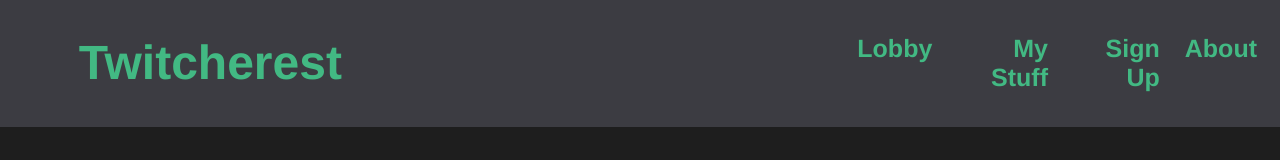
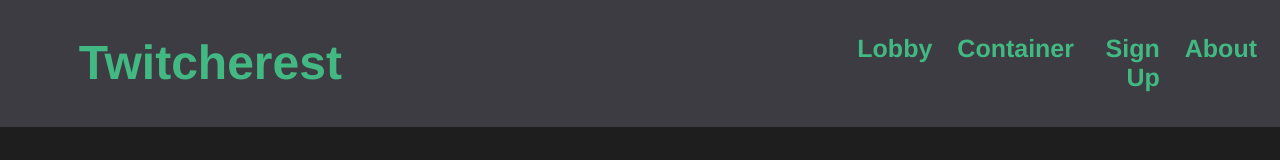
Before and after one commit to hacken01/CS220Final, a Vue app in the folder front-end/: page /container in a window 1280 px wide. Shown: the top 160 px of the page. Built offline with nearby package versions, Linux system fonts and the light colour scheme; no server answers.

Commit message:
rename mystaff

```diff
--- a/front-end/src/App.vue
+++ b/front-end/src/App.vue
@@ -8,7 +8,7 @@
     </div>
     <div id="rightSide">
         <router-link to="/">Lobby</router-link>
-        <router-link to="/MyStuff">My Stuff</router-link>
+        <router-link to="/Container">Container</router-link>
         <router-link to="/SignUp">Sign Up</router-link>
         <router-link to="/about">About</router-link>
     </div>
--- a/front-end/src/router/index.js
+++ b/front-end/src/router/index.js
@@ -1,7 +1,7 @@
 import Vue from 'vue'
 import VueRouter from 'vue-router'
 import Home from '../views/Home.vue'
-import MyStuff from '../views/MyStuff.vue'
+import Container from '../views/Container.vue'
 import SignUp from '../views/SignUp.vue'
 
 Vue.use(VueRouter)
@@ -12,9 +12,9 @@ const routes = [{
     component: Home
 },
 {
-        path: '/mystuff',
-        name: 'MyStuff',
-        component: MyStuff
+    path: '/container',
+    name: 'Container',
+    component: Container
 },
 {
     path: '/signup',
@@ -28,7 +28,7 @@ const routes = [{
     // this generates a separate chunk (about.[hash].js) for this route
     // which is lazy-loaded when the route is visited.
     component: () =>
-            import ( /* webpackChunkName: "about" */ '../views/About.vue')
+        import( /* webpackChunkName: "about" */ '../views/About.vue')
 }
 ]
 
--- a/front-end/src/views/MyStuff.vue
+++ b/front-end/src/views/Container.vue
@@ -83,8 +83,8 @@
               <textarea v-model="findPost.personComment" cols=50 rows=4 placeholder="Comment" ></textarea>
             </div>
             <div class="actions" v-if="findPost">
-              <button @click="deleteItem(findPost)">Delete</button>
-              <button @click="editItem(findPost)">Edit</button>
+              <button @click="deletePost(findPost)">Delete</button>
+              <button @click="editIPost(findPost)">Edit</button>
             </div>
           </div>
           </div>
@@ -198,7 +198,7 @@ export default {
       this.findUsername = "";
       this.findPost = post;
     },
-    async deleteItem(post) {
+    async deletePost(post) {
       try {
         await axios.delete("/api/posts/" + post._id);
         this.findPost = null;
@@ -208,7 +208,7 @@ export default {
          console.log(error);
       }
     },
-    async editItem(post) {
+    async editPost(post) {
       console.log("Post Edited");
       try {
         axios.put("/api/posts/" + post._id, {
```
Lines whose indentation alone changed are shown as unchanged.
